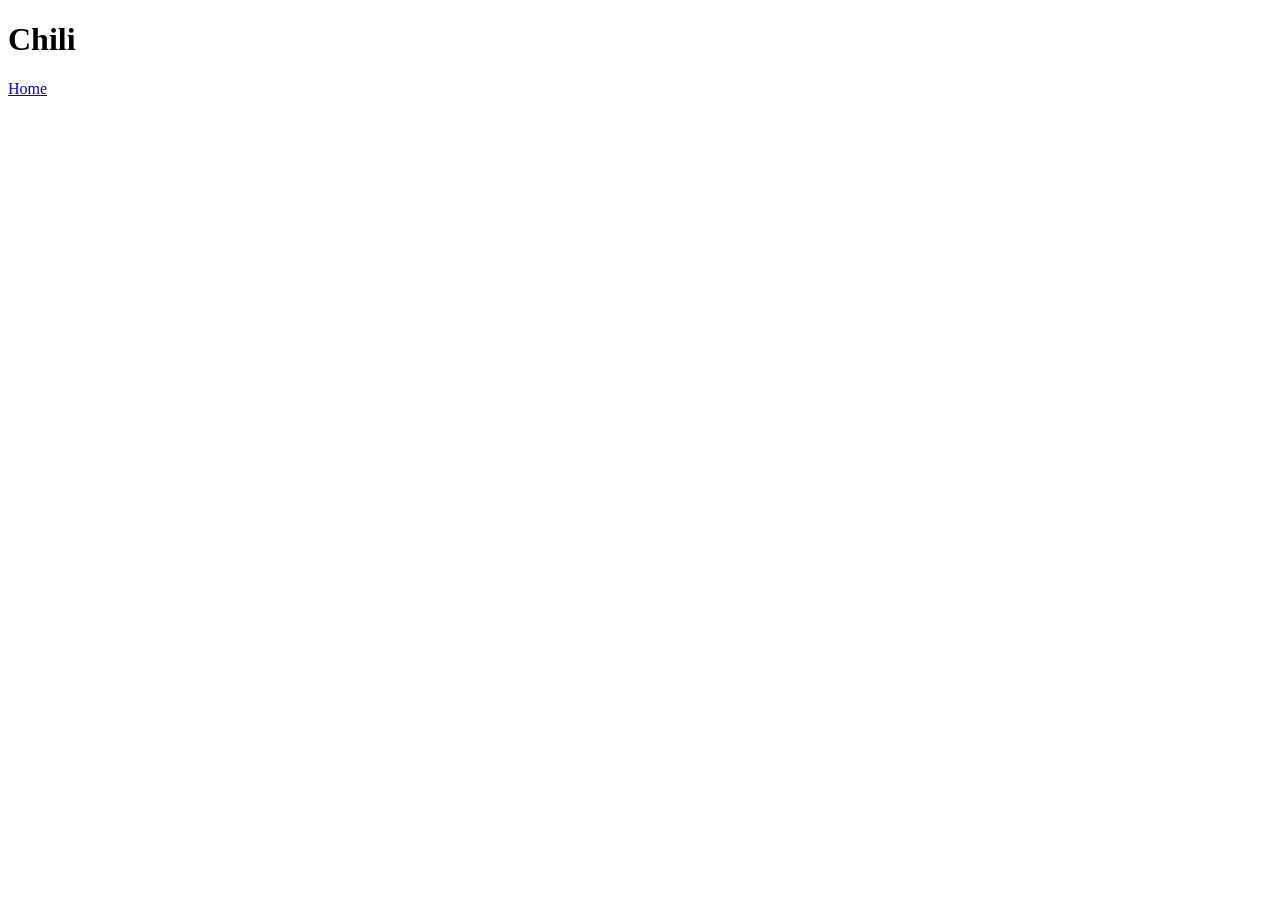
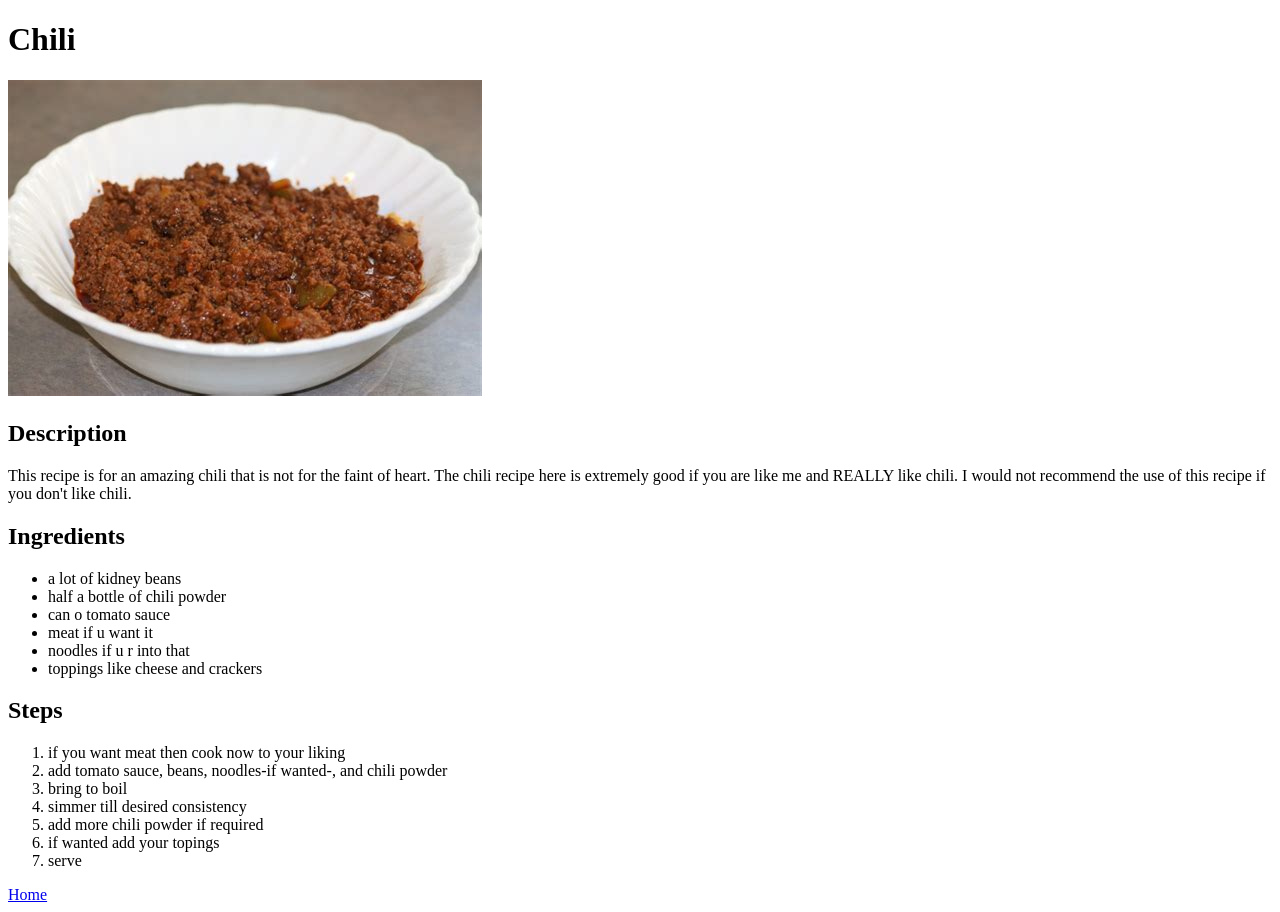
Before and after one commit to burn-seas/odin-recipies, a plain HTML site: page recipes/chili.html in a window 1280 px wide. Before the commit the page ends 800 px from the top, so only its background shows below. Drawn offline with Linux system fonts and the light colour scheme.

Commit message:
added image, description, and recipe to chili page

```diff
--- a/recipes/chili.html
+++ b/recipes/chili.html
@@ -7,6 +7,31 @@
 </head>
 <body>
     <h1>Chili</h1>
+    <img src="../images/chili.jpg" width="474" height="316">
+    <h2>Description</h2>
+    <p>This recipe is for an amazing chili that is not for the faint of heart.
+    The chili recipe here is extremely good if you are like me and REALLY like chili.
+    I would not recommend the use of this recipe if you don't like chili.</p>
+    <h2>Ingredients</h2>
+    <ul>
+        <li>a lot of kidney beans</li>
+        <li>half a bottle of chili powder</li>
+        <li>can o tomato sauce</li>
+        <li>meat if u want it</li>
+        <li>noodles if u r into that</li>
+        <li>toppings like cheese and crackers</li>
+    </ul>
+
+    <h2>Steps</h2>
+    <ol>
+        <li>if you want meat then cook now to your liking</li>
+        <li>add tomato sauce, beans, noodles-if wanted-, and chili powder</li>
+        <li>bring to boil</li>
+        <li>simmer till desired consistency</li>
+        <li>add more chili powder if required</li>
+        <li>if wanted add your topings</li>
+        <li>serve</li>
+    </ol>
     <a href="../index.html">Home</a>
 <f/body>
 </html>
```
Also changed, not shown: images/chili.jpg (added).
